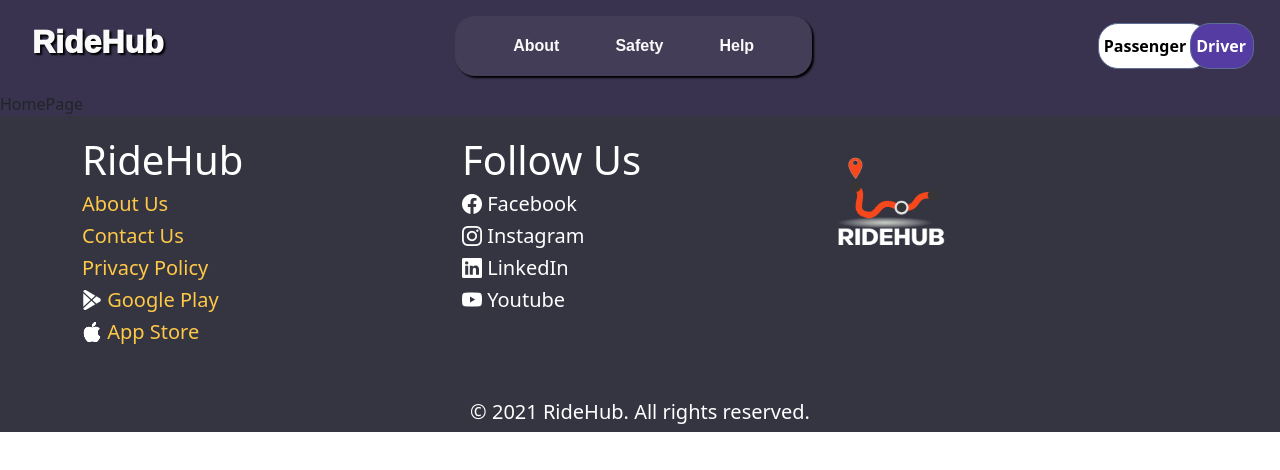
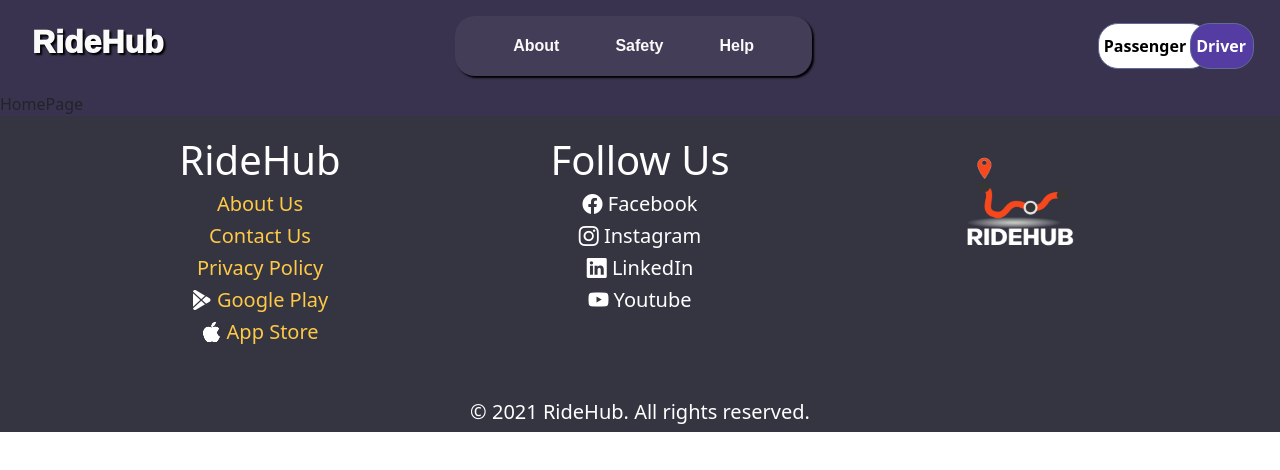
Before and after one commit to uzair-69/Ride-Sharing, a React (Create React App) app: page /Passenger in a window 1280 px wide. Shown: the top 470 px of the page. Built offline with nearby package versions, Linux system fonts and the light colour scheme.

Commit message:
Footer margin

```diff
--- a/src/components/Homepage/Footer.js
+++ b/src/components/Homepage/Footer.js
@@ -10,7 +10,7 @@ export default function Footer() {
             style={{ backgroundColor: '#343541' }}
 
         >
-            <div className="container" >
+            <div className="container text-center" >
                 <div className="row">
                     <div className="col-lg-4 col-md-4 col-sm-12">
                         <h1 style={{ color: '#ffffff' ,marginTop:'20px'}}>RideHub</h1>
@@ -31,7 +31,7 @@ export default function Footer() {
 
                     </div>
                     <div className="col-lg-4 col-md-4 col-sm-12">
-                        <img src={logo} alt="" style={{ width: '50%', marginLeft: '-40px' }} />
+                        <img src={logo} alt="" style={{ width: '50%' }} />
                     </div>
                 </div>
                 <div className="row mt-5">
```
